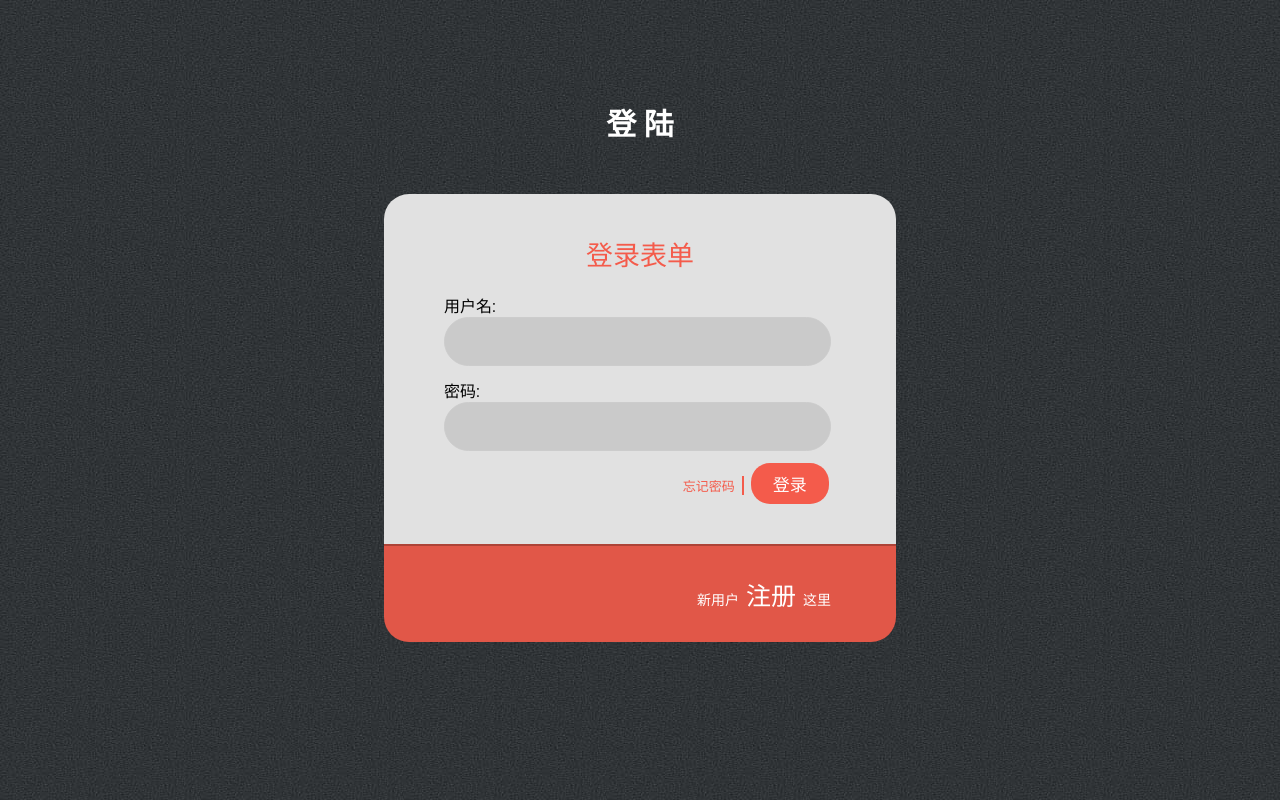
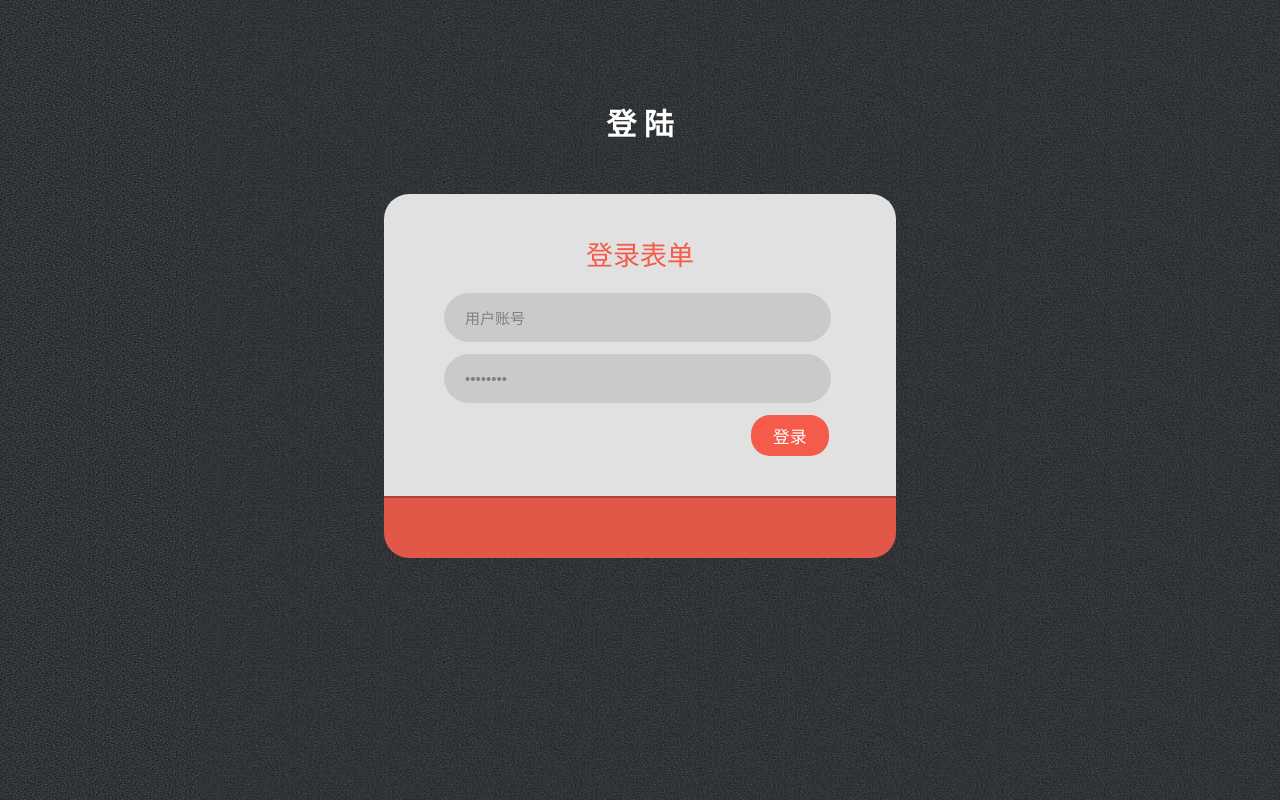
Before and after one commit to RapidChen/WebOrder, a Django app: page /login/ in a window 1280 px wide. Run offline with Django 3.2, Linux system fonts and the light colour scheme; some web fonts are replaced.

Commit message:
WebOrder
优化登陆界面，并添加了账号密码检查报错功能

```diff
--- a/OrderSystem/templates/login.html
+++ b/OrderSystem/templates/login.html
@@ -2,6 +2,11 @@
 <html>
 <head>
 <title>登陆</title>
+<script type="text/javascript">
+    var error = {{ error }};
+    alert(List);
+</script>
+
 <!-- Custom Theme files -->
 
 <link rel="stylesheet" type="text/css" media="all" href="/static/css/style.css" />
@@ -22,18 +27,21 @@
 	<div class="login-top">
 		<h1>登录表单</h1>
 		<form method = 'post' enctype="multipart/form-data">
-		{{userform.as_p}}
-		<!--<form>
-			<input type="text" value="用户账号" onfocus="this.value = '';" onblur="if (this.value == '') {this.value = '用户账号';}">
-			<input type="password" value="password" onfocus="this.value = '';" onblur="if (this.value == '') {this.value = 'password';}">-->
+		<!--{{userform.as_p}}-->
+		<form>
+			<input type="text" name=username value="用户账号" onfocus="this.value = '';" onblur="if (this.value == '') {this.value = '用户账号';}">
+			<input type="password" name=password value="password" onfocus="this.value = '';" onblur="if (this.value == '') {this.value = 'password';}">
 	    <div class="forgot">
-	    	<a href="#">忘记密码</a>
-	    	<input type="submit" value="登录" >
+			<div style = "text-align:left;float:left">
+				<font color="red">&nbsp&nbsp&nbsp&nbsp&nbsp{{error|safe}}</font>
+			</div>
+			<div>
+				<input type="submit" value="登录" >
+			</div>
 	    </div>
 		</form>
 	</div>
 	<div class="login-bottom">
-		<h3>新用户 &nbsp;<a href="#">注册</a>&nbsp 这里</h3>
 	</div>
 </div>
 </body>
--- a/OrderSystem/views.py
+++ b/OrderSystem/views.py
@@ -18,11 +18,15 @@ def login(request):
             username = userform.cleaned_data['username']
             password = userform.cleaned_data['password']
             #将获取的表单与数据库作比较
-            user = User.objects.filter(username = username, password = password)
-            if user:
-                return render_to_response('success.html')
+            try:
+                user = User.objects.get(username = username)
+            except:
+                return render_to_response('login.html', {'userform':userform, 'error':'用户名不存在！'})
             else:
-                return HttpResponseRedirect('/login/')
+                if user.password == password:
+                    return render_to_response('success.html')
+                else:
+                    return render_to_response('login.html', {'userform':userform, 'error':'密码错误！'})
     else:
         userform = UserForm()
     return render_to_response('login.html', {'userform':userform})
```
